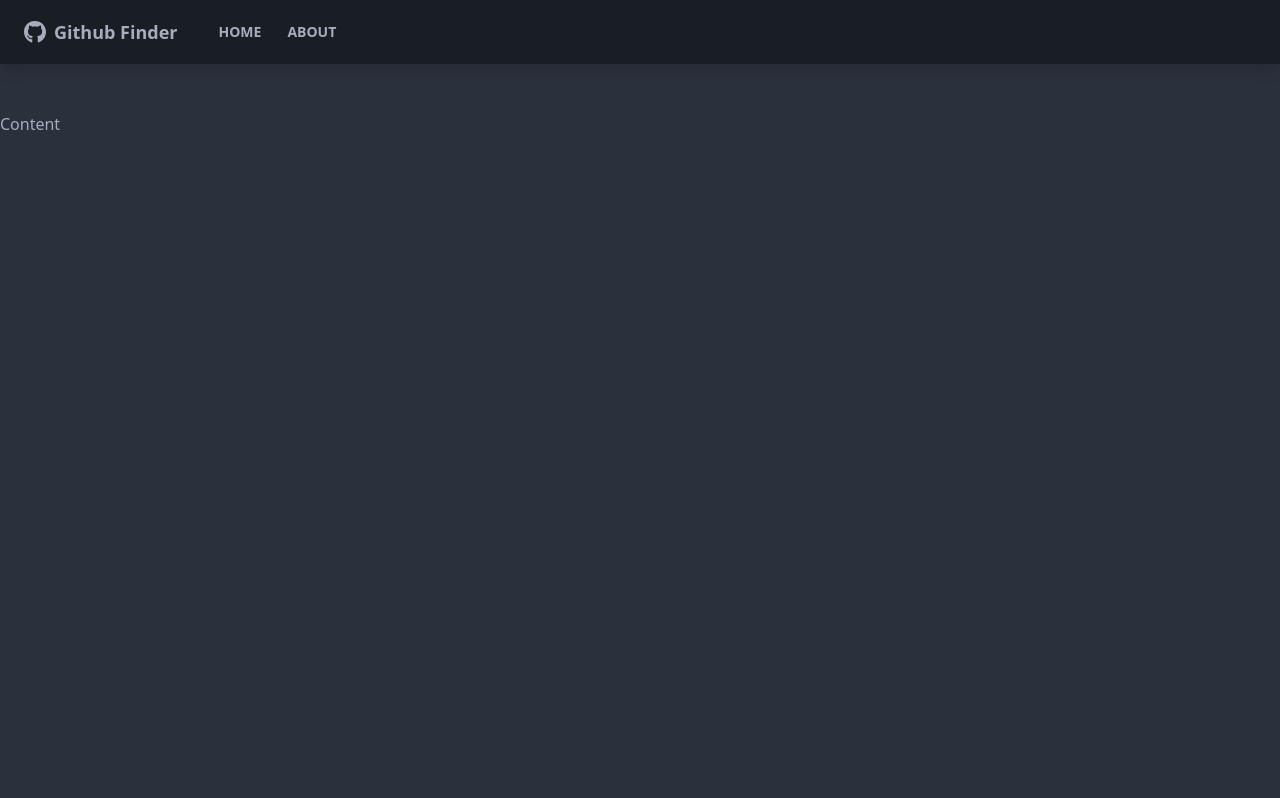
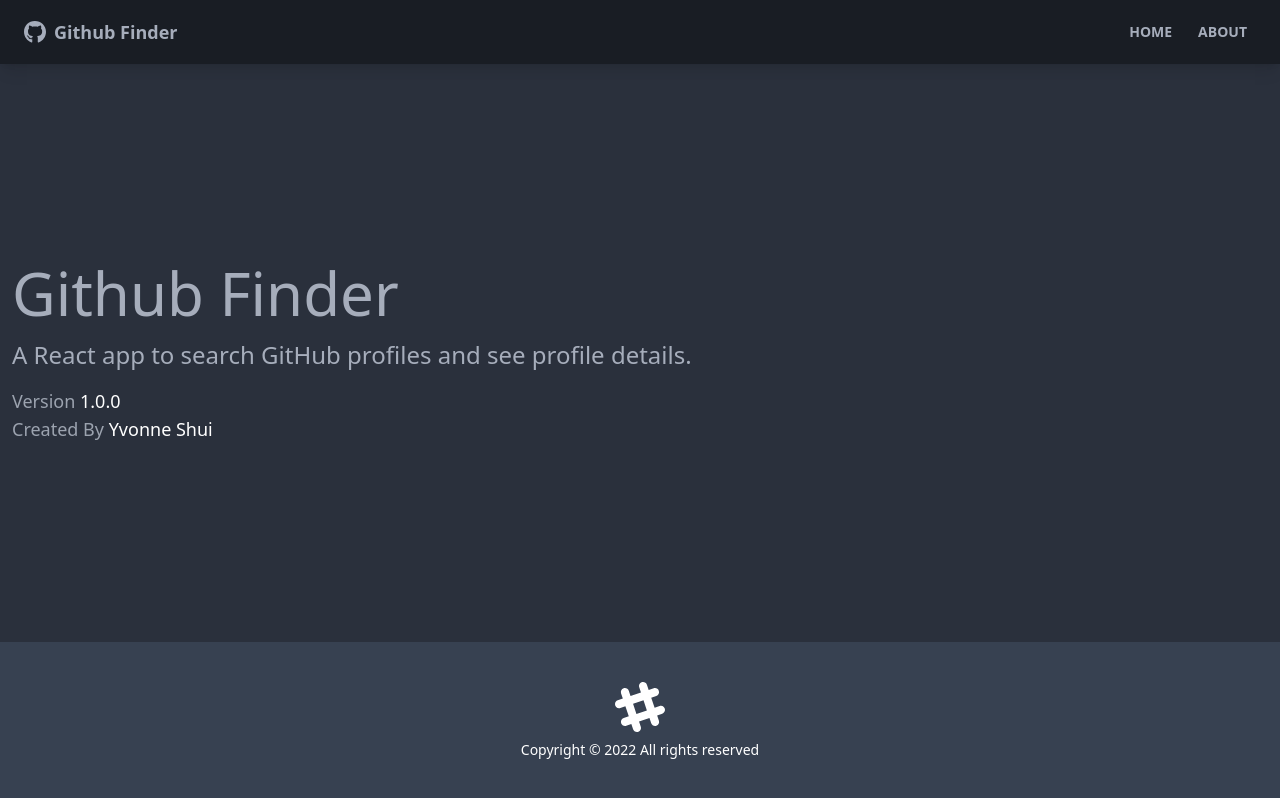
Before and after one commit to yvonneshui/react-github-finder, a React (Create React App) app: page /about in a window 1280 px wide. Built offline with nearby package versions, Linux system fonts and the light colour scheme.

Commit message:
feature: routes added

```diff
--- a/src/App.js
+++ b/src/App.js
@@ -1,12 +1,26 @@
-import { BrowserRouter as Router, Route } from "react-router-dom";
+import { BrowserRouter as Router, Route, Routes } from "react-router-dom";
 import Navbar from "./components/layout/Navbar";
+import Footer from "./components/layout/Footer";
+import Home from "./pages/Home";
+import About from "./pages/About";
+import NotFound from "./pages/NotFound";
 
 export default function App() {
   return (
     <Router>
-      <div className="flex.flex-col.justify-between.h-screen">
+      <div className="flex flex-col justify-between h-screen">
         <Navbar />
-        <main>Content</main>
+
+        <main className="container mx-auto px-3 pb-12">
+          <Routes>
+            <Route path="/" element={<Home />} />
+            <Route path="/about" element={<About />} />
+            <Route path="/notfound" element={<NotFound />} />
+            <Route path="/*" element={<NotFound />} />
+          </Routes>
+        </main>
+
+        <Footer />
       </div>
     </Router>
   );
--- /dev/null
+++ b/src/components/layout/Footer.jsx
@@ -0,0 +1,24 @@
+function Footer() {
+  const footerYear = new Date().getFullYear()
+
+  return (
+    <footer className='footer p-10 bg-gray-700 text-primary-content footer-center'>
+      <div>
+        <svg
+          width='50'
+          height='50'
+          viewBox='0 0 24 24'
+          xmlns='http://www.w3.org/2000/svg'
+          fillRule='evenodd'
+          clipRule='evenodd'
+          className='inline-block fill-current'
+        >
+          <path d='M22.672 15.226l-2.432.811.841 2.515c.33 1.019-.209 2.127-1.23 2.456-1.15.325-2.148-.321-2.463-1.226l-.84-2.518-5.013 1.677.84 2.517c.391 1.203-.434 2.542-1.831 2.542-.88 0-1.601-.564-1.86-1.314l-.842-2.516-2.431.809c-1.135.328-2.145-.317-2.463-1.229-.329-1.018.211-2.127 1.231-2.456l2.432-.809-1.621-4.823-2.432.808c-1.355.384-2.558-.59-2.558-1.839 0-.817.509-1.582 1.327-1.846l2.433-.809-.842-2.515c-.33-1.02.211-2.129 1.232-2.458 1.02-.329 2.13.209 2.461 1.229l.842 2.515 5.011-1.677-.839-2.517c-.403-1.238.484-2.553 1.843-2.553.819 0 1.585.509 1.85 1.326l.841 2.517 2.431-.81c1.02-.33 2.131.211 2.461 1.229.332 1.018-.21 2.126-1.23 2.456l-2.433.809 1.622 4.823 2.433-.809c1.242-.401 2.557.484 2.557 1.838 0 .819-.51 1.583-1.328 1.847m-8.992-6.428l-5.01 1.675 1.619 4.828 5.011-1.674-1.62-4.829z'></path>
+        </svg>
+        <p>Copyright &copy; {footerYear} All rights reserved</p>
+      </div>
+    </footer>
+  )
+}
+
+export default Footer
--- a/src/components/layout/Navbar.jsx
+++ b/src/components/layout/Navbar.jsx
@@ -13,8 +13,7 @@ function Navbar({title}) {
 			</Link>
 		</div>
 
-		<div className="flex
-		-1 px-1 mx-2">
+		<div className="flex-1 px-1 mx-2">
 			<div className="flex justify-end">
 				<Link to='/' className='btn btn-ghost btn-sm rounded-btn'>Home
 				</Link>
--- /dev/null
+++ b/src/pages/About.jsx
@@ -0,0 +1,22 @@
+
+function About() {
+  return (
+    <>
+      <h1 className='text-6xl mb-4'>Github Finder</h1>
+      <p className='mb-4 text-2xl font-light'>
+        A React app to search GitHub profiles and see profile details.
+      </p>
+      <p className='text-lg text-gray-400'>
+        Version <span className='text-white'>{' '}1.0.0</span>
+      </p>
+      <p className='text-lg text-gray-400'>
+        Created By
+        <a className='text-white' href='https://www.linkedin.com/in/yizhou-shui-798305127/'>
+         {' '}Yvonne Shui
+        </a>
+      </p>
+    </>
+  )
+}
+
+export default About
--- /dev/null
+++ b/src/pages/Home.jsx
@@ -0,0 +1,10 @@
+
+function Home() {
+	return (
+		<div>
+			<h1 className="text-6xl">Welcome</h1>
+		</div>
+	)
+}
+
+export default Home
--- /dev/null
+++ b/src/pages/NotFound.jsx
@@ -0,0 +1,8 @@
+
+function NotFound() {
+	return (
+		<div>NotFound</div>
+	)
+}
+
+export default NotFound
```
